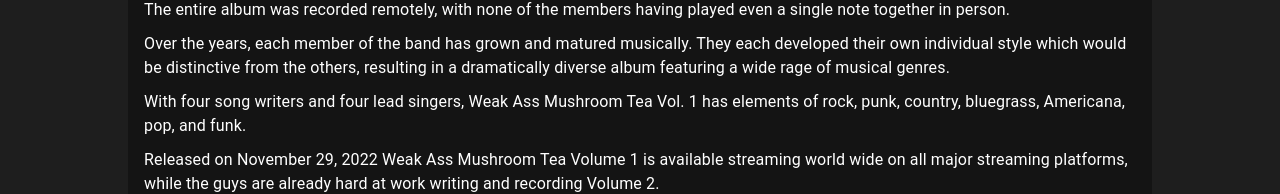
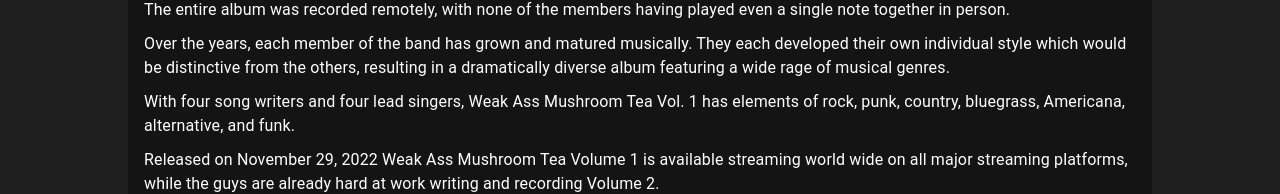
Before and after one commit to aleichter/wamt, a Next.js app: page /AboutUs in a window 1280 px wide. Shown: the part 1089-1283 px from the top of the page. Built offline with nearby package versions, Linux system fonts and the light colour scheme.

Commit message:
update bio

```diff
--- a/components/BandBio.tsx
+++ b/components/BandBio.tsx
@@ -76,7 +76,7 @@
                             Over the years, each member of the band has grown and matured musically. They each developed their own individual style which would be distinctive from the others, resulting in a dramatically diverse album featuring a wide rage of musical genres.
                         </Typography>
                         <Typography className='paragraph'>
-                            With four song writers and four lead singers, Weak Ass Mushroom Tea Vol. 1 has elements of rock, punk, country, bluegrass, Americana, pop, and funk.
+                            With four song writers and four lead singers, Weak Ass Mushroom Tea Vol. 1 has elements of rock, punk, country, bluegrass, Americana, alternative, and funk.
                         </Typography>
                         <Typography className='paragraph'>
                             Released on November 29, 2022 Weak Ass Mushroom Tea Volume 1 is available streaming world wide on all major streaming platforms, while the guys are already hard at work writing and recording Volume 2.
```
